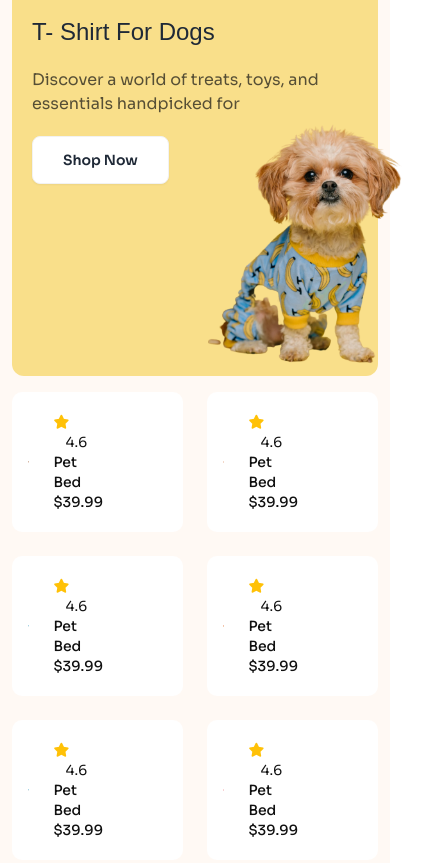
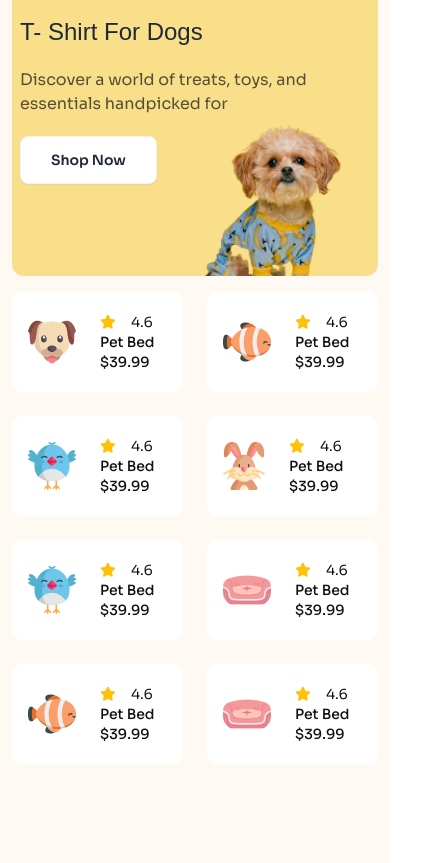
Before and after one commit to momin755/B11-Assignment-03-category-0001, a plain HTML site: page index.html in a window 390 px wide. Shown: the part 1080-1943 px from the top of the page, 425 px wide, since content can reach past the window. Drawn offline with nearby package versions, Linux system fonts and the light colour scheme; a web font is replaced by a local one.

Commit message:
Product Section completed

```diff
--- a/index.html
+++ b/index.html
@@ -129,16 +129,16 @@
 
                 <!-- Product Multiple Card -->
                  <div class="grid grid-cols-1 gap-4 lg:grid-cols-12">
-                    <div class="space-y-5 col-span-12 lg:col-span-4 w-full h-[400px] rounded-xl bg-[#F9DF8A] px-5 pt-10">
+                    <div class="space-y-5 col-span-12 lg:col-span-4 w-full lg:h-[400px] h-[300px] overflow-hidden rounded-xl bg-[#F9DF8A] lg:px-5 px-2 pt-10">
                         <h2 class="text-2xl font-display">T- Shirt For Dogs</h2>
                         <p class="text-base text-[#111111B3]">Discover a world of treats, toys, and <br> essentials handpicked for </p>
                         <button class="btn bg-[#FFFFFF] rounded-lg py-[10px] px-[30px]">Shop Now</button>
-                        <img class="w-[200px] relative -top-20 left-44" src="c1-assets/cute-pet-mid.png" alt="">
+                        <img class="lg:w-[200px] w-[150px] relative -top-20 left-44" src="c1-assets/cute-pet-mid.png" alt="">
                     </div>
                     <div class="col-span-12 lg:col-span-8">
                         <div class="grid grid-cols-2 gap-6 lg:grid-cols-3">
                             <!-- Products-Item-1 -->
-                            <div class="flex items-center gap-6 py-5 pr-20 rounded-[10px] bg-white border-[1px solid rgba(17, 17, 17, 0.1)] ps-4">
+                            <div class="flex items-center gap-6 py-5 lg:pr-20 pr-2 rounded-[10px] bg-white border-[1px solid rgba(17, 17, 17, 0.1)] ps-4">
                                 <div>
                                     <img src="c1-assets/dog-cartoon.png" alt="">
                                 </div>
@@ -149,7 +149,7 @@
                                 </div>
                             </div>
                             <!-- Products-Item-2 -->
-                            <div class="flex items-center gap-6 py-5 pr-20 rounded-[10px] bg-white border-[1px solid rgba(17, 17, 17, 0.1)] ps-4">
+                            <div class="flex items-center gap-6 py-5 lg:pr-20 pr-2 rounded-[10px] bg-white border-[1px solid rgba(17, 17, 17, 0.1)] ps-4">
                                 <div>
                                     <img src="c1-assets/fish-cartoon.png" alt="">
                                 </div>
@@ -160,7 +160,7 @@
                                 </div>
                             </div>
                             <!-- Products-Item-3 -->
-                            <div class="flex items-center gap-6 py-5 pr-20 rounded-[10px] bg-white border-[1px solid rgba(17, 17, 17, 0.1)] ps-4">
+                            <div class="flex items-center gap-6 py-5 lg:pr-20 pr-2 rounded-[10px] bg-white border-[1px solid rgba(17, 17, 17, 0.1)] ps-4">
                                 <div>
                                     <img src="c1-assets/bird-cartoon.png" alt="">
                                 </div>
@@ -171,7 +171,7 @@
                                 </div>
                             </div>
                             <!-- Products-Item-4 -->
-                            <div class="flex items-center gap-6 py-5 pr-20 rounded-[10px] bg-white border-[1px solid rgba(17, 17, 17, 0.1)] ps-4">
+                            <div class="flex items-center gap-6 py-5 lg:pr-20 pr-2 rounded-[10px] bg-white border-[1px solid rgba(17, 17, 17, 0.1)] ps-4">
                                 <div>
                                     <img src="c1-assets/rabbit-cartoon.png" alt="">
                                 </div>
@@ -182,7 +182,7 @@
                                 </div>
                             </div>
                             <!-- Products-Item-5 -->
-                            <div class="flex items-center gap-6 py-5 pr-20 rounded-[10px] bg-white border-[1px solid rgba(17, 17, 17, 0.1)] ps-4">
+                            <div class="flex items-center gap-6 py-5 lg:pr-20 pr-2 rounded-[10px] bg-white border-[1px solid rgba(17, 17, 17, 0.1)] ps-4">
                                 <div>
                                     <img src="c1-assets/bird-cartoon.png" alt="">
                                 </div>
@@ -193,7 +193,7 @@
                                 </div>
                             </div>
                             <!-- Products-Item-6 -->
-                            <div class="flex items-center gap-6 py-5 pr-20 rounded-[10px] bg-white border-[1px solid rgba(17, 17, 17, 0.1)] ps-4">
+                            <div class="flex items-center gap-6 py-5 lg:pr-20 pr-2 rounded-[10px] bg-white border-[1px solid rgba(17, 17, 17, 0.1)] ps-4">
                                 <div>
                                     <img src="c1-assets/pet-couch.png" alt="">
                                 </div>
@@ -204,7 +204,7 @@
                                 </div>
                             </div>
                             <!-- Products-Item-7 -->
-                            <div class="flex items-center gap-6 py-5 pr-20 rounded-[10px] bg-white border-[1px solid rgba(17, 17, 17, 0.1)] ps-4">
+                            <div class="flex items-center gap-6 py-5 lg:pr-20 pr-2 rounded-[10px] bg-white border-[1px solid rgba(17, 17, 17, 0.1)] ps-4">
                                 <div>
                                     <img src="c1-assets/fish-cartoon.png" alt="">
                                 </div>
@@ -215,7 +215,7 @@
                                 </div>
                             </div>
                             <!-- Products-Item-8 -->
-                            <div class="flex items-center gap-6 py-5 pr-20 rounded-[10px] bg-white border-[1px solid rgba(17, 17, 17, 0.1)] ps-4">
+                            <div class="flex items-center gap-6 py-5 lg:pr-20 pr-2 rounded-[10px] bg-white border-[1px solid rgba(17, 17, 17, 0.1)] ps-4">
                                 <div>
                                     <img src="c1-assets/pet-couch.png" alt="">
                                 </div>
@@ -226,7 +226,7 @@
                                 </div>
                             </div>
                             <!-- Products-Item-9 -->
-                            <div class="flex invisible lg:visible lg: items-center gap-6 py-5 pr-20 rounded-[10px] bg-white border-[1px solid rgba(17, 17, 17, 0.1)] ps-4">
+                            <div class="flex items-center invisible lg:visible gap-6 py-5 lg:pr-20 pr-2 rounded-[10px] bg-white border-[1px solid rgba(17, 17, 17, 0.1)] ps-4">
                                 <div>
                                     <img src="c1-assets/rabbit-cartoon.png" alt="">
                                 </div>
@@ -247,31 +247,31 @@
           <div class="px-3 lg:px-32">
             <section class="price lg:my-20">
                 <h2 class="mb-12 text-4xl section-title font-display">Everyday low Price</h2>
-                <div class="grid grid-cols-1 gap-7 lg:grid-cols-12">
+                <!-- <div class="grid grid-cols-1 gap-7 lg:grid-cols-12"> -->
                     <!-- Pet Grooming Card -->
                     <div class="col-span-12 lg:col-span-7 bg-[#F8CCFB] rounded-xl ">
                         <div class="flex items-center ps-20">
                             <!-- Text Container -->
-                            <div>
+                            <!-- <div>
                                 <h4 class="mb-3 text-xl text-black">Under Price</h4>
                                 <h2 class="text-3xl font-display">Pet Grooming Mitt</h2>
                                 <p class="text-2xl text-white font-display">(Easy Hair Removal)</p>
                                 <h3 class="mt-4 text-6xl text-black font-display">$7.99</h3>
-                            </div>
+                            </div> -->
                             <!-- Image Container -->
-                             <div>
+                             <!-- <div>
                                 <img src="c1-assets/cute-dog-mid.png" alt="">
                              </div>
-                        </div>
+                        </div> -->
                     </div>
                     <!-- T-Shirt For Dogs -->
-                    <div class="col-span-12 lg:col-span-5">
+                    <!-- <div class="col-span-12 lg:col-span-5">
                         <div class="space-y-5  w-full h-[480px] rounded-xl bg-[#F9DF8A] px-5 pt-10">
                             <h2 class="text-2xl font-display">T- Shirt For Dogs</h2>
                             <h4 class="text-[#FFDC26] font-display text-[56px]">$7.99</h4>
                             <img class="lg:w-[312px] w-[217px] relative -top-32 left-44" src="c1-assets/cute-pet-mid.png" alt="">
                         </div>
-                    </div>
+                    </div> -->
                 </div>
                 </section>
                 </div>
```
